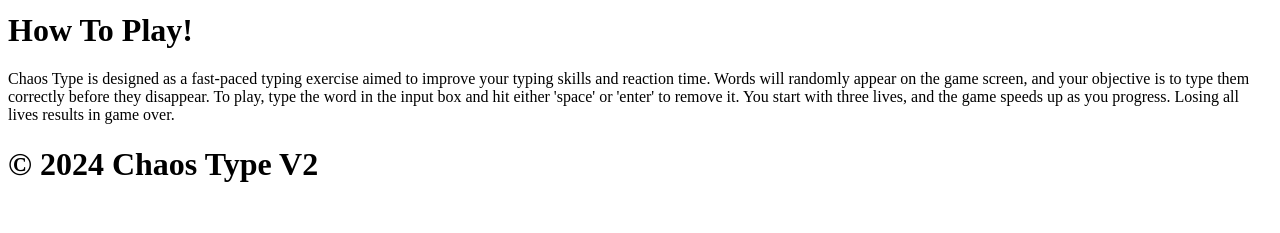
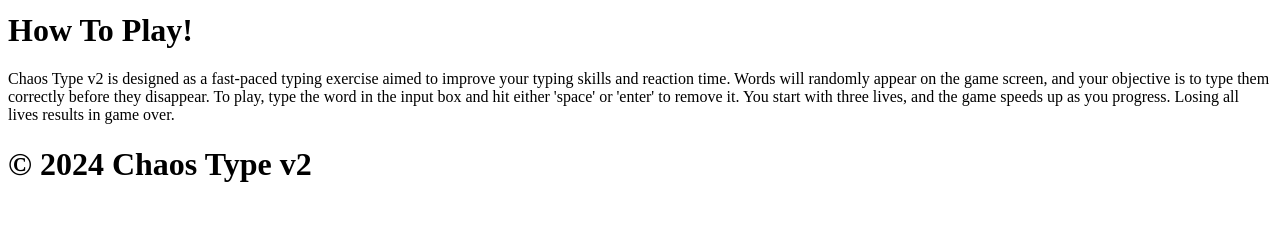
Before and after one commit to emdecaiman/chaos-type, a React (Vite) app: page /home in a window 1280 px wide. Shown: the part 604-837 px from the top of the page. Built offline with nearby package versions, Linux system fonts and the light colour scheme; the HTML template or start-up script is replaced by a standard one.

Commit message:
minor changes

```diff
--- a/index.html
+++ b/index.html
@@ -7,7 +7,7 @@
     <link rel="preconnect" href="https://fonts.googleapis.com">
     <link rel="preconnect" href="https://fonts.gstatic.com" crossorigin>
     <link href="https://fonts.googleapis.com/css2?family=Source+Code+Pro:ital,wght@0,200..900;1,200..900&display=swap" rel="stylesheet">
-    <title>Chaos Keys v2</title>
+    <title>Chaos Type v2</title>
   </head>
   <body>
     <div id="root"></div>
--- a/src/components/common/Footer.jsx
+++ b/src/components/common/Footer.jsx
@@ -3,7 +3,7 @@
         <footer className="mt-20 bg-white bg-opacity-5 w-full h-20">
             <div className="flex justify-between items-center p-10 bg-white bg-opacity-5 w-full h-20">
                 <div>
-                    <h1>© 2024 Chaos Type V2</h1>
+                    <h1>© 2024 Chaos Type v2</h1>
                 </div>
                 <div className="flex gap-5">
                     <a href="https://github.com/emdecaiman/chaos-type-v2"><img src="/github-mark-white.svg" alt="github" className="w-5 h-5"/></a>
--- a/src/components/game/About.jsx
+++ b/src/components/game/About.jsx
@@ -2,7 +2,7 @@
     return (
         <div ref={aboutSectionRef} className="text-center max-w-[960px] mt-40 mx-auto">
             <h1 className="font-bold mb-5">How To Play!</h1>
-            <p>Chaos Type is designed as a fast-paced typing exercise aimed to improve your typing skills and reaction time.
+            <p>Chaos Type v2 is designed as a fast-paced typing exercise aimed to improve your typing skills and reaction time.
                 Words will randomly appear on the game screen, and your objective is to type them correctly before
                 they disappear. To play, type the word in the input box and hit either 'space' or 'enter' to remove it.
                 You start with three lives, and the game speeds up as you progress. Losing all lives results in game over.
```
